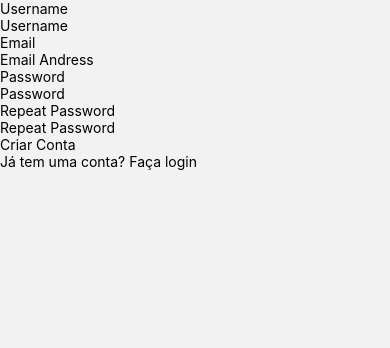
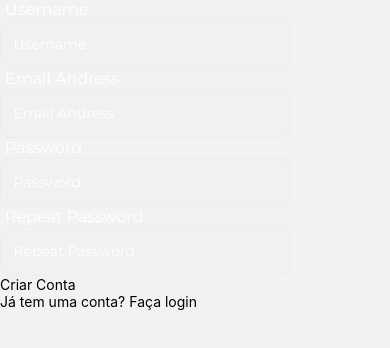
Before and after one commit to L-A-N-E/App-TRacer, a React Native app: screen /SignUp in a window 390 px wide. Shown: the top 348 px of the page. Built offline with nearby package versions, Linux system fonts and the light colour scheme; no server answers.

Commit message:
Adicionando os estilos no componente

```diff
--- a/src/components/AuthInputs.jsx
+++ b/src/components/AuthInputs.jsx
@@ -1,11 +1,12 @@
 import { TextInput, Text, View } from 'react-native'
 import React from 'react'
+import { AuthInput, AuthText } from '../styles/AuthStyles';
 
 const AuthInputs = ({ value, onChangeText, placeholder, isPassword }) => {
     return (
       <View>
-        <Text>{placeholder != 'Email Andress' ? placeholder : "Email"}</Text>
-        <TextInput
+        <AuthText>{placeholder != 'Email Address' ? placeholder : "Email"}</AuthText>
+        <AuthInput
             value={value}
             onChangeText={onChangeText}
             placeholder={placeholder}
```
